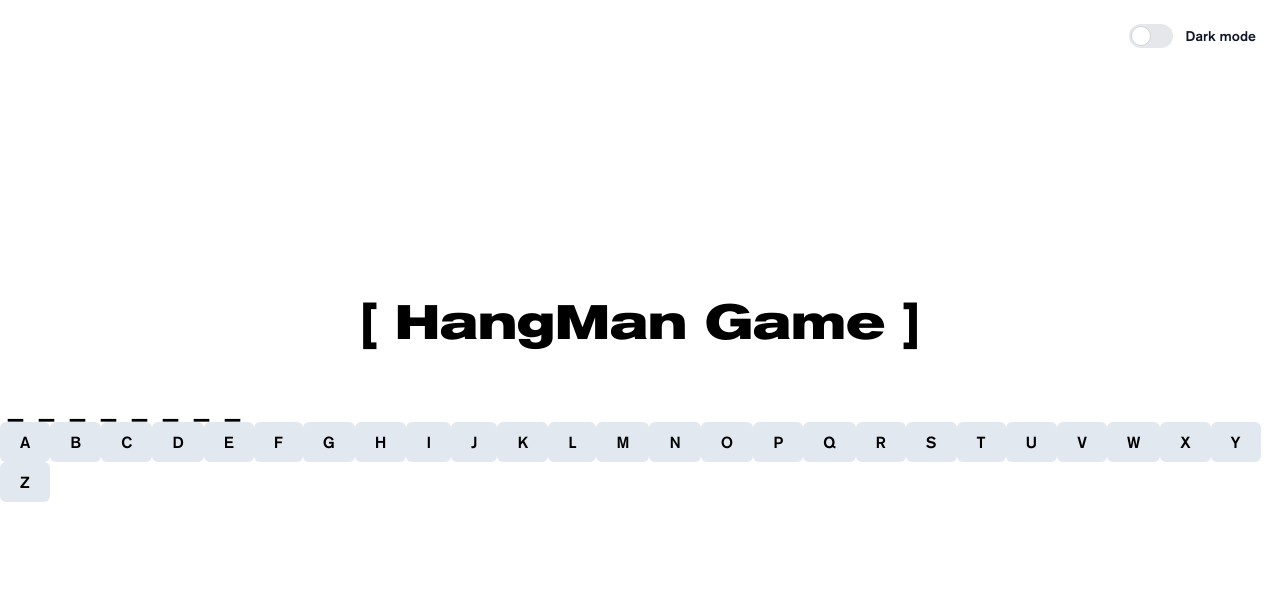
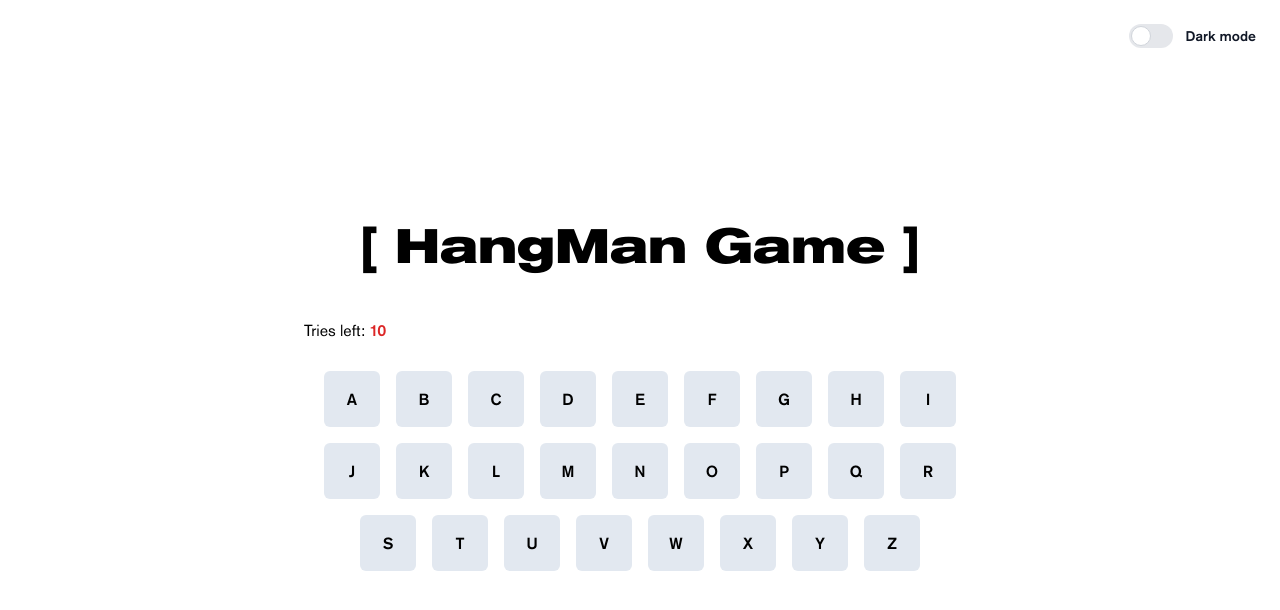
Before and after one commit to Kirill-Tkachenko242/HangMan-Game, a website built with Vite: page index.html in a window 1280 px wide. Both pictures are taken after a click on the button "Start Game!". Built offline with nearby package versions, Linux system fonts and the light colour scheme.

Commit message:
tailwind 1.0

```diff
--- a/src/css/style.css
+++ b/src/css/style.css
@@ -48,4 +48,12 @@
   .letter {
     @apply mx-2 text-3xl font-medium;
   }
+
+  .keyboard {
+    @apply max-w-2xl mt-5 flex justify-center flex-wrap;
+  }
+  .keyboard-button {
+    @apply w-10 h-10 sm:w-14 sm:h-14 m-1 sm:m-2
+  }
+
 }
--- a/src/js/game.js
+++ b/src/js/game.js
@@ -24,7 +24,7 @@ const createKeyboard = () => {
     keyboard.id = 'keyboard'
 
     const keyboardHTML = KEYBOARD_LETTERS.reduce((acc, curr) => {
-        return acc + `<button class="button-primary" id="${curr}"> ${curr}</button>`
+        return acc + `<button class="button-primary keyboard-button" id="${curr}"> ${curr}</button>`
     }, ``)
 
     keyboard.innerHTML = keyboardHTML;
@@ -35,10 +35,13 @@ export const startGame = () => {
     const randomIndex = Math.floor(Math.random() * WORDS.length)
     const WordToGuess = WORDS[randomIndex]
     const keyboardDiv = createKeyboard();
+    keyboardDiv.addEventListener('click', (event) => {
+        console.log(event.target.id);
+    })
     sessionStorage.setItem('word', WordToGuess)
     // Marth.random() // from 0 to 1
     gameDiv.innerHTML = createPlaceholdersHTML()
+    gameDiv.innerHTML = `<p id="tries" class="mt-2">Tries left: <span id="tries-left"
+    class="font-medium text-red-600">10<span> </p>`
     gameDiv.appendChild(keyboardDiv)
 };
-
-console.log(KEYBOARD_LETTERS);
--- a/tailwind.config.js
+++ b/tailwind.config.js
@@ -1,7 +1,7 @@
 /** @type {import('tailwindcss').Config} */
 export default {
   darkMode: 'class',
-  content: ['./index.html', './src/**/*.js'],
+  content: ['./index.html', './src/**/*.js' ],
   theme: {
     extend: {},
   },
```
